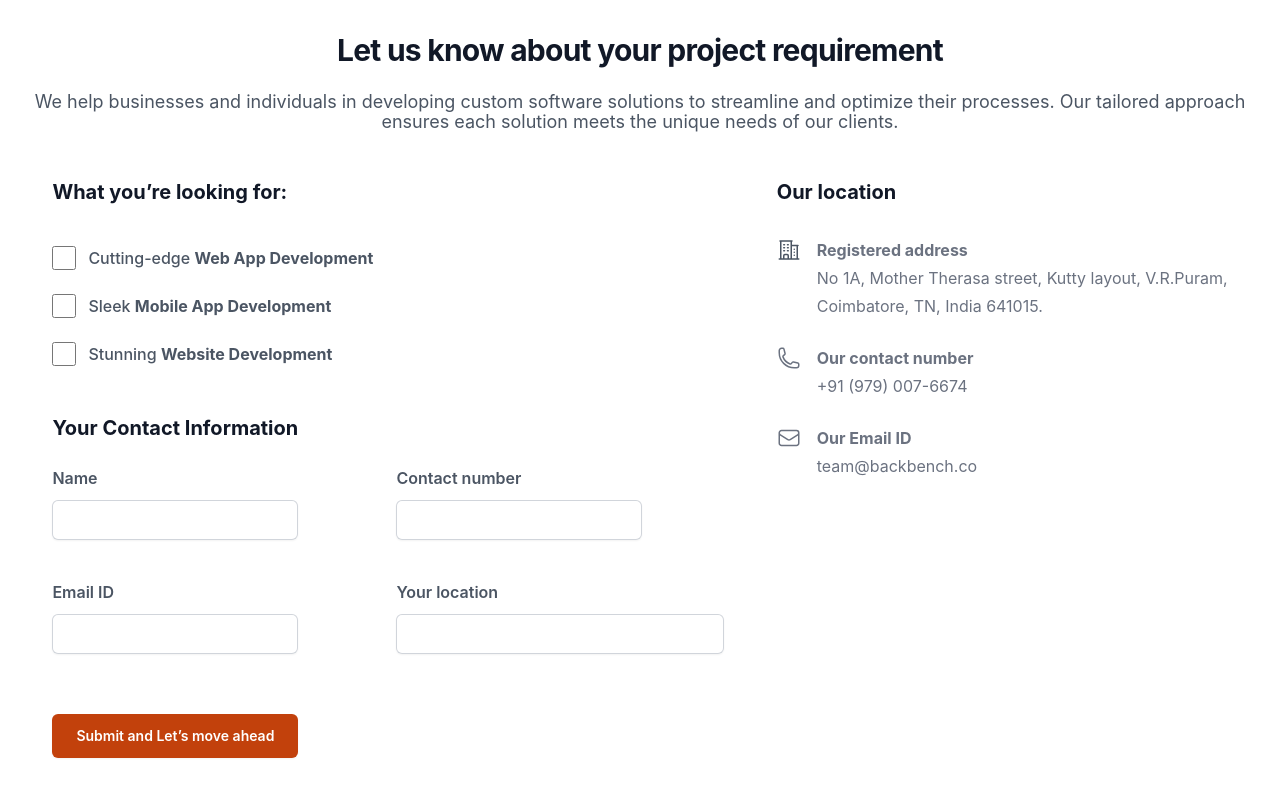
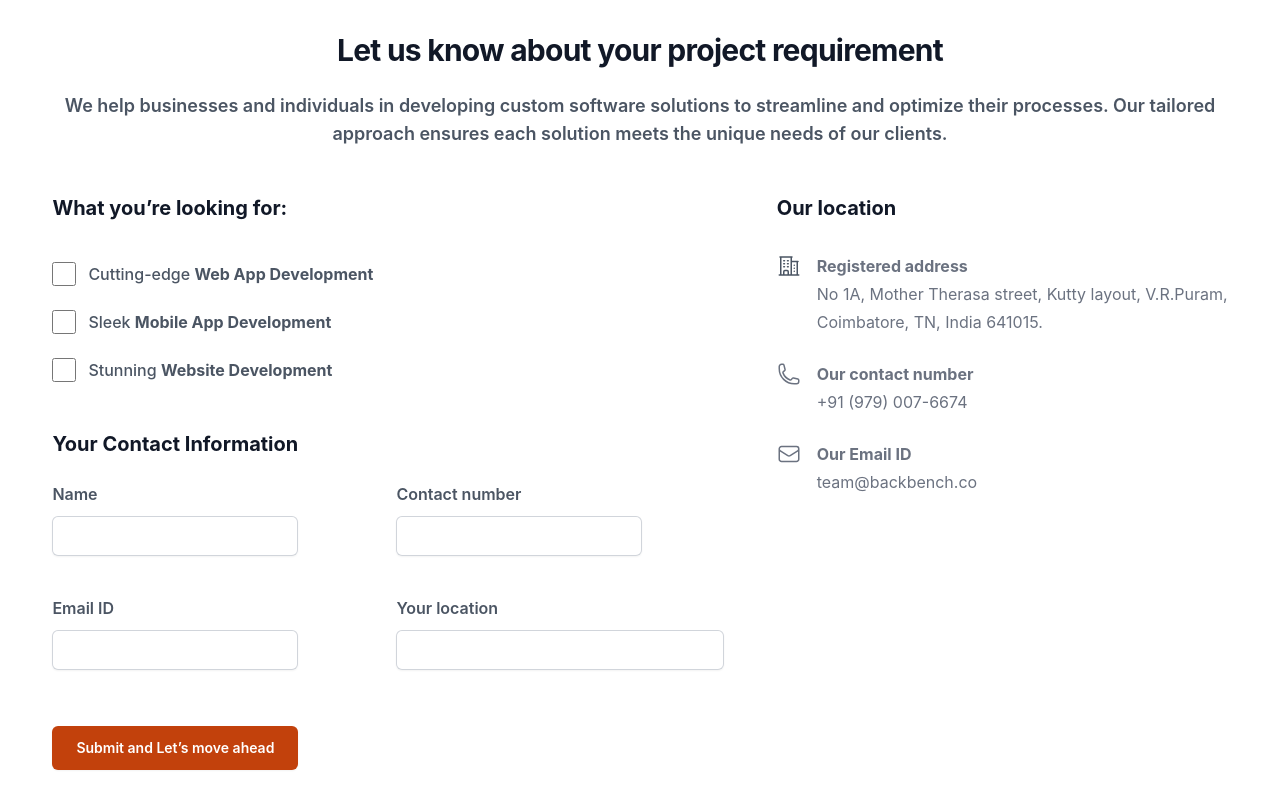
Before and after one commit to deepakvjnbb/bbwebsite, a React (Create React App) app: page / in a window 1280 px wide. Both pictures are taken after a click on the button "For business enquiries and more click here.". Shown: the part 4840-5640 px from the top of the page. Built offline with nearby package versions, Linux system fonts and the light colour scheme.

Commit message:
version 4c

```diff
--- a/src/Whatwedo.tsx
+++ b/src/Whatwedo.tsx
@@ -66,7 +66,7 @@ export default function Whatwedo() {
     <div id="whatwedo-section" className="flex isolate flex-col items-center mt-10 w-full p-4 sm:p-6 lg:p-8 bg-white">
       <div className=" w-full">
         <h2 className="text-3xl font-bold tracking-tight text-gray-900 text-center">Let us know about your project requirement</h2>
-        <p className="mt-6 text-lg leading-5 text-gray-600 text-center">
+        <p className="mt-6 text-lg font-semibold leading-7 text-gray-600 text-center">
           We help businesses and individuals in developing custom software solutions to streamline and optimize their processes. Our tailored approach ensures each solution meets the unique needs of our clients.
         </p>
         <div className="mt-8 flex flex-col lg:flex-row justify-evenly gap-6 lg:gap-8">
@@ -187,7 +187,7 @@ export default function Whatwedo() {
                   </div>
                 </div>
               </div>
-              <div className="mt-8 text-start">
+              <div className="mt-7 text-start">
                 <button
                   type="submit"
 
```
